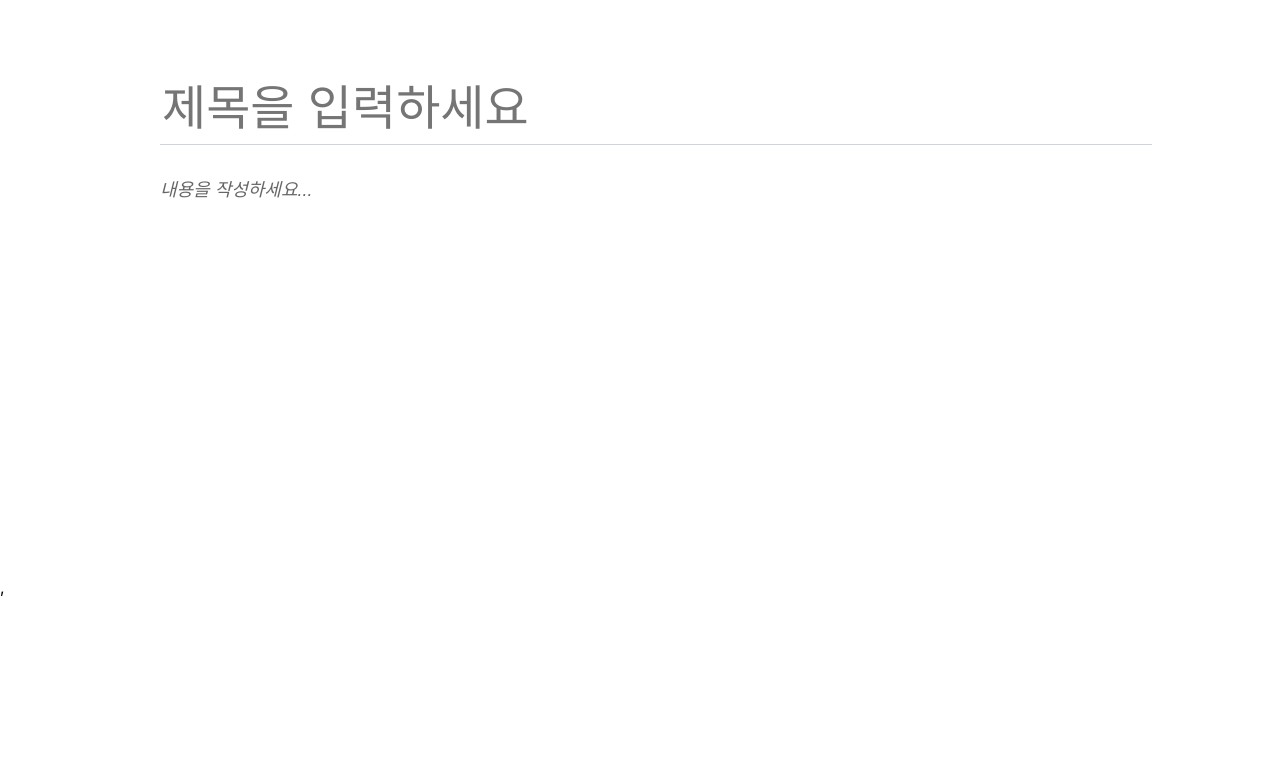
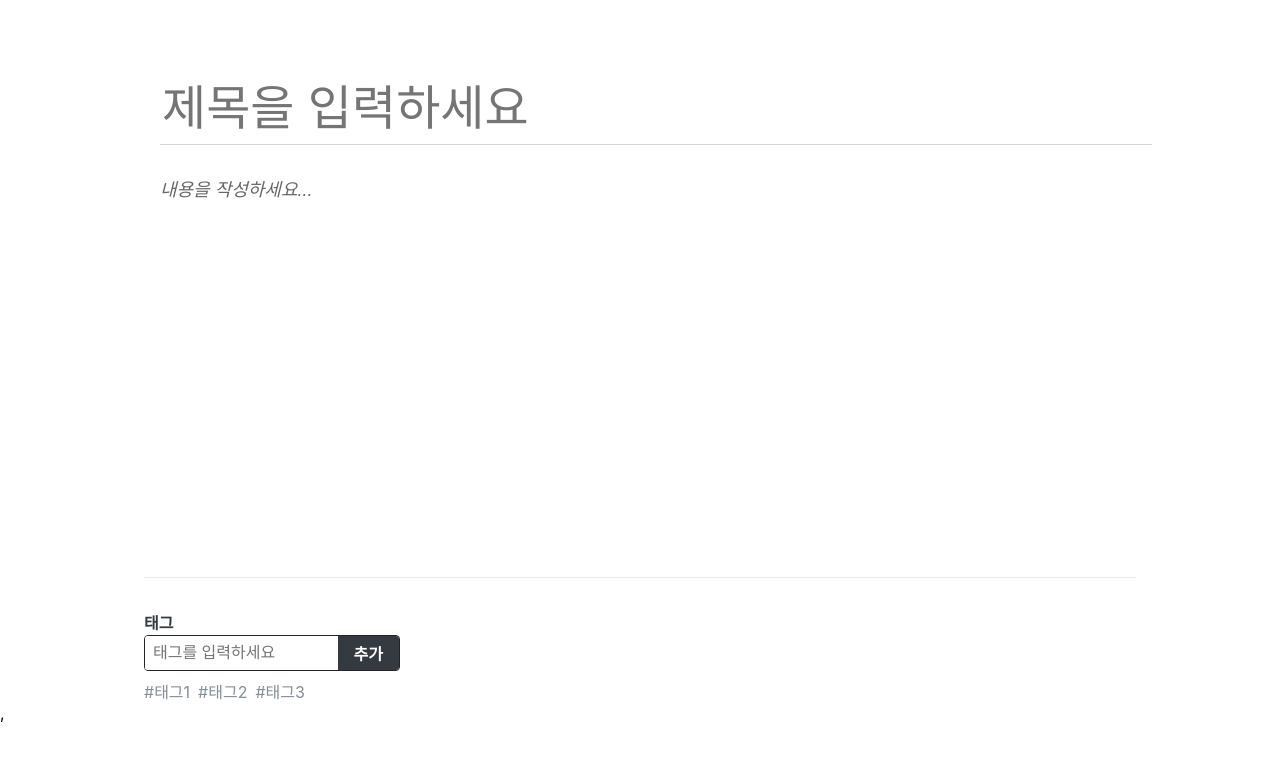
Before and after one commit to isking235/blog-frontend, a React (Create React App) app: page /write in a window 1280 px wide. Shown: the top 758 px of the page. Built offline with nearby package versions, Linux system fonts and the light colour scheme.

Commit message:
태그 박스 생성

```diff
--- /dev/null
+++ b/src/components/write/TagBox.js
@@ -0,0 +1,94 @@
+import React from "react";
+import styled from "styled-components";
+import palette from "../../lib/styles/palette";
+
+const TagBoxBlock = styled.div`
+    width : 100%;
+    border-top: 1px solid ${palette.gray[2]};
+    padding-top: 2rem;
+
+    h4 {
+        color :${palette.gray[8]};
+        margin-top: 0;
+        margin-bottom: 0.5px;
+
+    }
+
+`;
+
+const TagForm = styled.form`
+    border-radius: 4px;
+    overflow: hidden;
+    display : flex;
+    width: 256px;
+    border : 1px solid ${palette.gray[9]}; /*스타일 초기화*/
+    input,
+    button {
+        outline: none;
+        border : none;
+        font-size :1rem;
+    }
+
+    input{
+        padding : 0.5rem;
+        flex : 1;
+        min-width: 0;
+    }
+
+    button {
+        cursor : pointer;
+        padding-right: 1rem;
+        padding-left: 1rem;
+        border : none;
+        background: ${palette.gray[8]};
+        color: white;
+        font-weight : bold;
+        &:hover {
+            background: ${palette.gray[6]};
+        }
+    }
+
+`;
+
+const Tag = styled.div`
+    margin-right: 0.5rem;
+    color : ${palette.gray[6]};
+    cursor : pointer;
+    &:hover {
+        opacity: 0.5;
+    }
+`
+
+const TagListBlock = styled.div`
+    display:flex;
+    margin-top: 0.5rem;
+
+`;
+
+
+//React.memo를 사용하여 tag 값이 바뀔 때만 리렌더링 되도록 처리
+const TagItem = React.memo(({tag}) => <Tag>#{tag}</Tag>);
+
+//React.memo를 사용하여 tag 값이 바뀔 때만 리렌더링 되도록 처리
+const TagList = React.memo(({tags}) => (
+    <TagListBlock>
+        {tags.map(tag => (
+            <TagItem key={tag} tag={tag} />
+        ))}
+    </TagListBlock>
+));
+
+const TagBox = () => {
+    return (
+        <TagBoxBlock>
+            <h4>태그</h4>
+            <TagForm>
+                <input placeholder="태그를 입력하세요"/>
+                <button type="submit">추가</button>
+            </TagForm>
+            <TagList tags={['태그1', '태그2','태그3']} />
+        </TagBoxBlock>
+    );
+};
+
+export default TagBox;
--- a/src/pages/WritePage.js
+++ b/src/pages/WritePage.js
@@ -1,10 +1,12 @@
 import Responsive from "../components/common/Responsive";
 import Editor from "../components/write/Editor";
+import TagBox from "../components/write/TagBox";
 
 const WritePage = () => {
     return (
         <Responsive>
             <Editor />
+            <TagBox />
         </Responsive>
     )
 }
```
